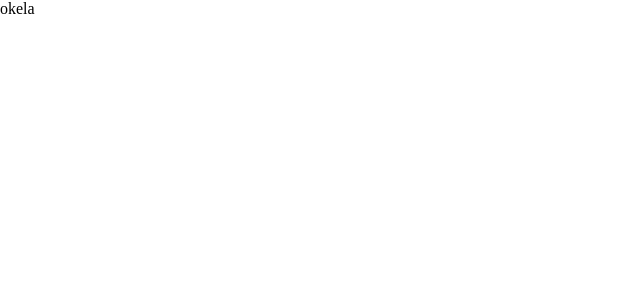
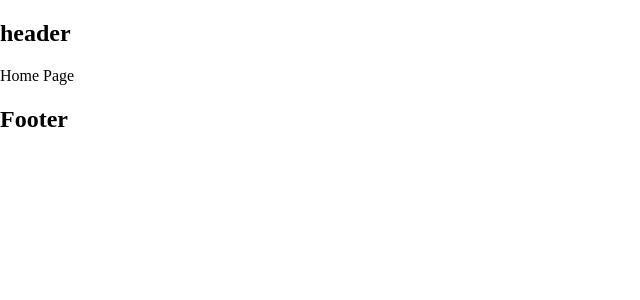
Before and after one commit to DangTinh422003/portfolio, a React (Create React App) app: page / in a window 1280 px wide. Shown: the top 300 px of the page, without its empty margins (0-640 px from the left). Built offline with nearby package versions, Linux system fonts and the light colour scheme.

Commit message:
init and config Layouts

```diff
--- a/package.json
+++ b/package.json
@@ -6,10 +6,12 @@
     "@testing-library/jest-dom": "^5.16.5",
     "@testing-library/react": "^13.4.0",
     "@testing-library/user-event": "^13.5.0",
+    "clsx": "^1.2.1",
     "customize-cra": "^1.0.0",
     "normalize.css": "^8.0.1",
     "react": "^18.2.0",
     "react-dom": "^18.2.0",
+    "react-router-dom": "^6.10.0",
     "react-scripts": "5.0.1",
     "sass": "^1.62.0",
     "web-vitals": "^2.1.4"
--- a/src/App.js
+++ b/src/App.js
@@ -1,5 +1,36 @@
+import { Fragment } from 'react';
+import { Routes, Route } from 'react-router-dom';
+import { publicRoute } from '~/Routes';
+import { DefaultLayout } from '~/components/Layouts';
+
 function App() {
-  return <div className="App">okela</div>;
+  return (
+    <div className="App">
+      <Routes>
+        {publicRoute.map((route, index) => {
+          const Page = route.component;
+          let Layout = DefaultLayout;
+          if (route.layout) {
+            Layout = route.layout;
+          } else if (route.layout === null) {
+            Layout = Fragment;
+          }
+
+          return (
+            <Route
+              key={index}
+              path={route.path}
+              element={
+                <Layout>
+                  <Page />
+                </Layout>
+              }
+            />
+          );
+        })}
+      </Routes>
+    </div>
+  );
 }
 
 export default App;
--- /dev/null
+++ b/src/Routes/index.js
@@ -0,0 +1,20 @@
+import Home from '~/pages/Home';
+import Contact from '~/pages/Contact';
+
+// Public Route
+const publicRoute = [
+  {
+    path: '/',
+    component: Home,
+  },
+  {
+    path: '/contact',
+    component: Contact,
+    layout: null,
+  },
+];
+
+// Private Route
+const privateRoute = [];
+
+export { publicRoute, privateRoute };
--- a/src/components/GlobalStyles/GlobalStyles.scss
+++ b/src/components/GlobalStyles/GlobalStyles.scss
@@ -1,4 +1,8 @@
 @import 'normalize.css';
+
+* {
+  box-sizing: border-box;
+}
 
 :root {
 }
--- /dev/null
+++ b/src/components/Layouts/DefaultLayout/Footer/index.js
@@ -0,0 +1,5 @@
+function Footer() {
+  return <h2>Footer</h2>;
+}
+
+export default Footer;
--- /dev/null
+++ b/src/components/Layouts/DefaultLayout/Header/index.js
@@ -0,0 +1,5 @@
+function Header() {
+  return <h2>header</h2>;
+}
+
+export default Header;
--- /dev/null
+++ b/src/components/Layouts/DefaultLayout/index.js
@@ -0,0 +1,14 @@
+import Footer from './Footer';
+import Header from './Header';
+
+function DefaultLayout({ children }) {
+  return (
+    <>
+      <Header />
+      {children}
+      <Footer />
+    </>
+  );
+}
+
+export default DefaultLayout;
--- /dev/null
+++ b/src/components/Layouts/index.js
@@ -0,0 +1 @@
+export { default as DefaultLayout } from './DefaultLayout';
--- a/src/index.js
+++ b/src/index.js
@@ -1,5 +1,6 @@
 import React from 'react';
 import ReactDOM from 'react-dom/client';
+import { BrowserRouter } from 'react-router-dom';
 import reportWebVitals from './reportWebVitals';
 import App from './App';
 import GlobalStyles from '~/components/GlobalStyles';
@@ -7,9 +8,11 @@ import GlobalStyles from '~/components/GlobalStyles';
 const root = ReactDOM.createRoot(document.getElementById('root'));
 root.render(
   <React.StrictMode>
-    <GlobalStyles>
-      <App />
-    </GlobalStyles>
+    <BrowserRouter>
+      <GlobalStyles>
+        <App />
+      </GlobalStyles>
+    </BrowserRouter>
   </React.StrictMode>,
 );
 
--- /dev/null
+++ b/src/pages/Contact/index.js
@@ -0,0 +1,5 @@
+function Contact() {
+  return <>Contact Page</>;
+}
+
+export default Contact;
--- /dev/null
+++ b/src/pages/Home/index.js
@@ -0,0 +1,5 @@
+function Home() {
+  return <>Home Page</>;
+}
+
+export default Home;
```
Also changed, not shown: 1 other file (tests, documents, lock files or other folders).
